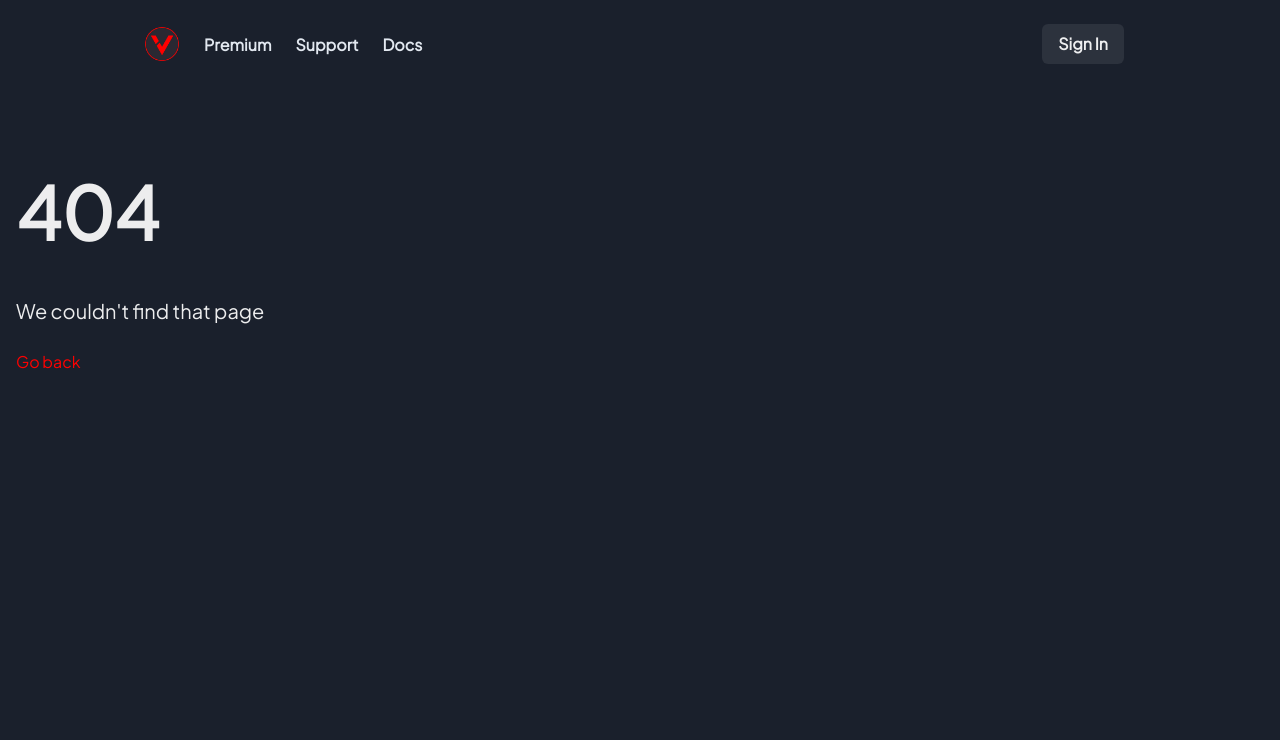
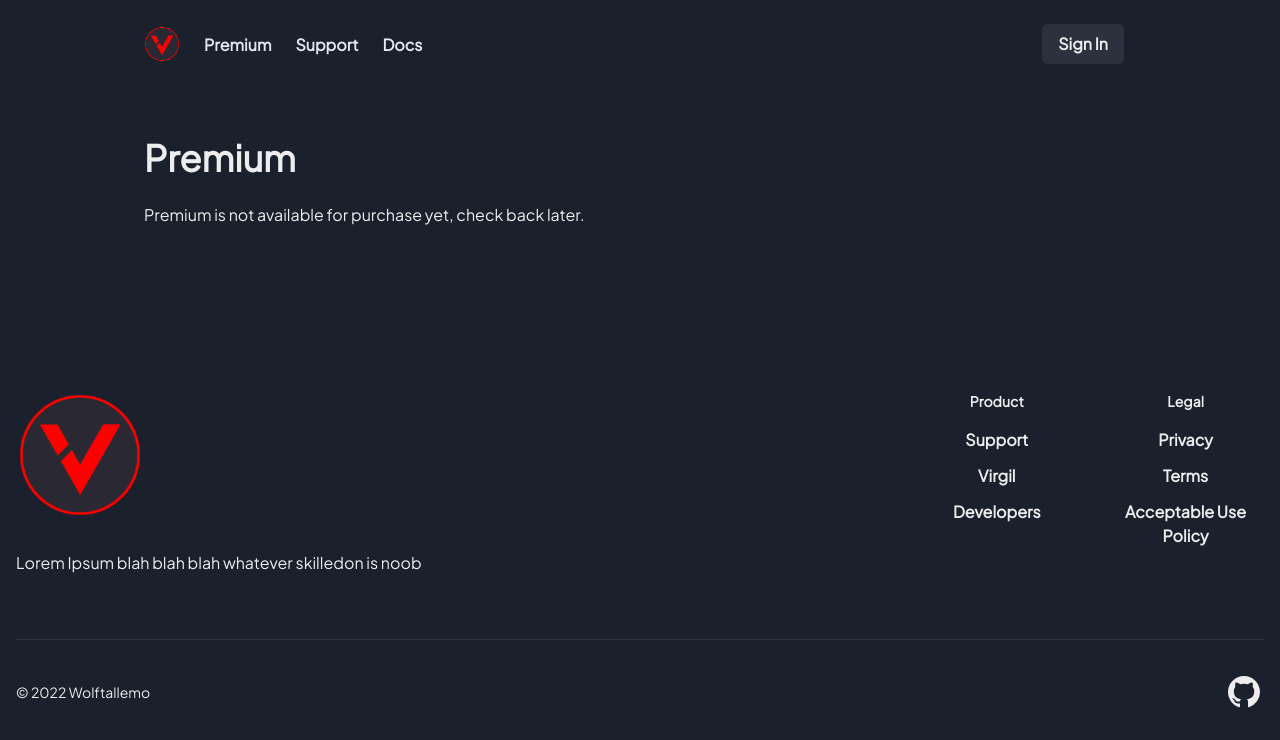
Before and after one commit to Regalijan/virgil-registry-website, a React (Vite) app: page /premium in a window 1280 px wide. Shown: the top 740 px of the page. Built offline with nearby package versions, Linux system fonts and the light colour scheme.

Commit message:
Rsgister premium page route

```diff
--- a/src/App.tsx
+++ b/src/App.tsx
@@ -16,6 +16,7 @@ const Link = lazy(() => import("./components/Link"));
 const Login = lazy(() => import("./components/Login"));
 const Me = lazy(() => import("./components/Me"));
 const NotFound = lazy(() => import("./components/NotFound"));
+const Premium = lazy(() => import("./components/Premium"));
 const Privacy = lazy(() => import("./components/Privacy"));
 const Terms = lazy(() => import("./components/Terms"));
 const VerificationLanding = lazy(
@@ -43,6 +44,7 @@ export default function () {
               <Route path="/link" element={<Link />} />
               <Route path="/login" element={<Login />} />
               <Route path="/me" element={<Me />} />
+              <Route path="/premium" element={<Premium />} />
               <Route path="/privacy" element={<Privacy />} />
               <Route path="/terms" element={<Terms />} />
               <Route path="/verify" element={<VerificationLanding />} />
--- /dev/null
+++ b/src/components/Premium.tsx
@@ -0,0 +1,11 @@
+import { Container, Heading, Text } from "@chakra-ui/react";
+
+export default function () {
+  return (
+    <Container maxW="container.lg" textAlign="left">
+      <Heading>Premium</Heading>
+      <br />
+      <Text>Premium is not available for purchase yet, check back later.</Text>
+    </Container>
+  );
+}
```
